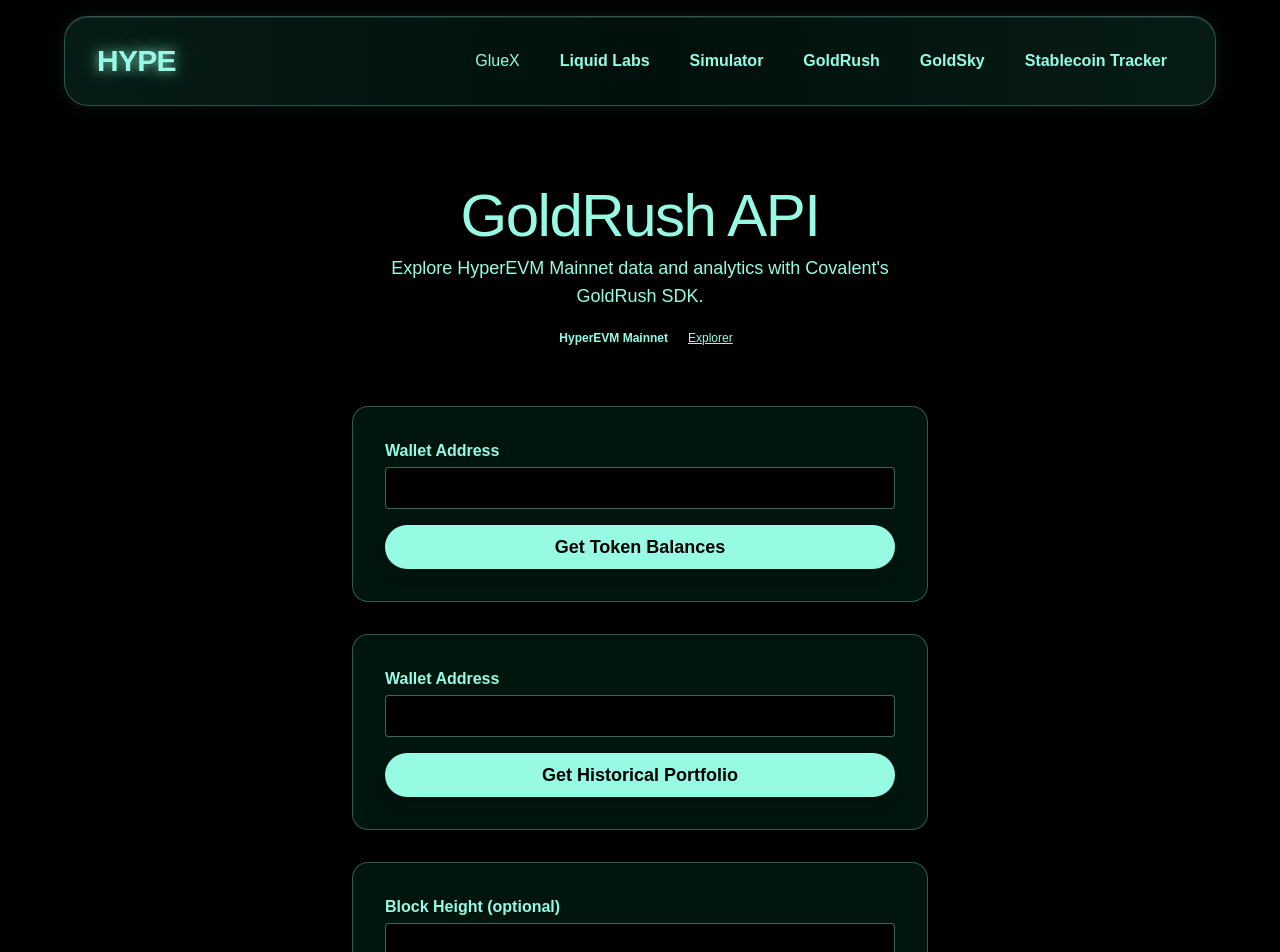
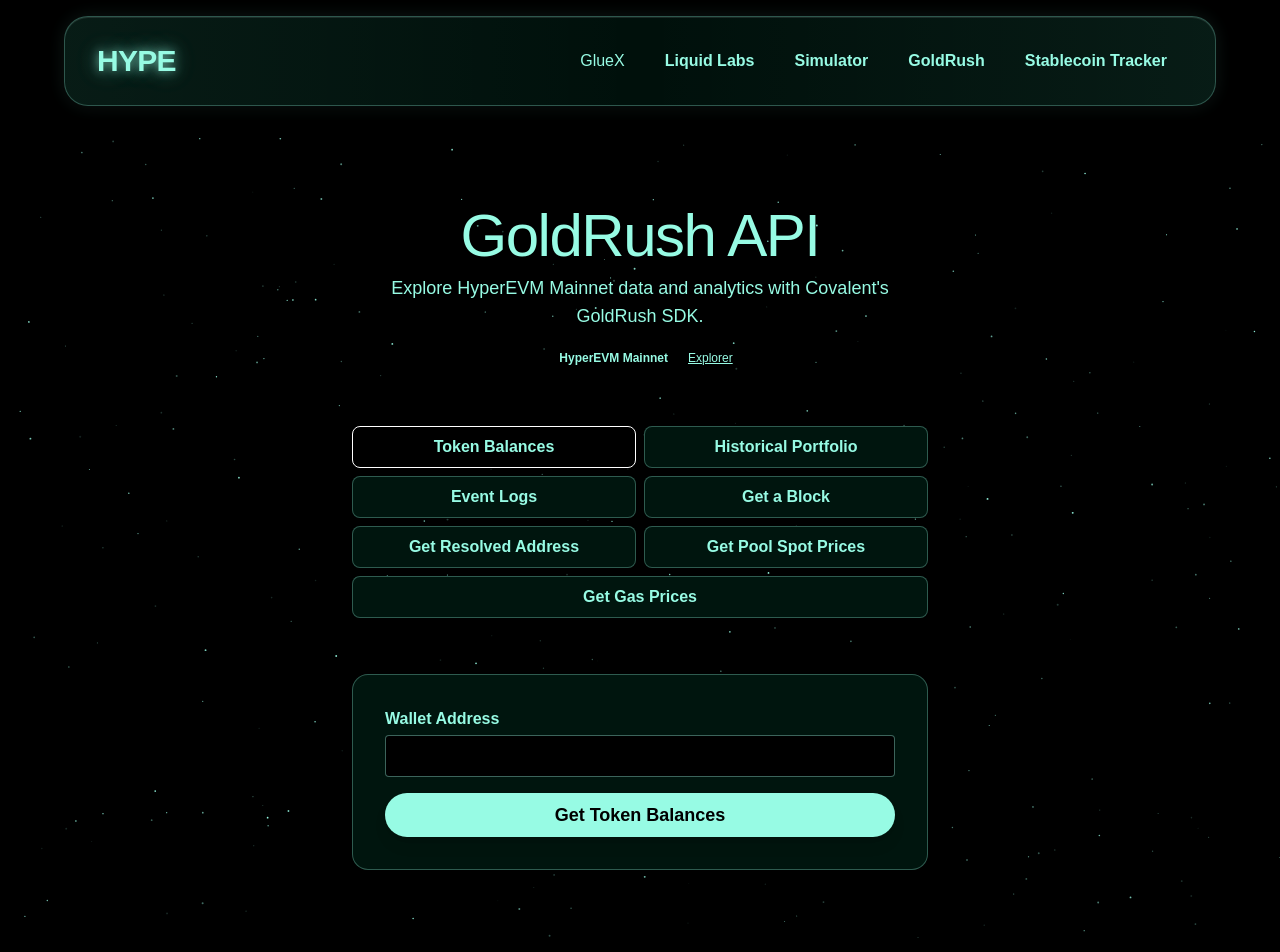
Before and after one commit to ayushsingh82/PulseHYPE, a Next.js app in the folder ui/: page /goldrush in a window 1280 px wide. Shown: the top 952 px of the page. Built offline with nearby package versions, Linux system fonts and the light colour scheme; no server answers.

Commit message:
new alignment

```diff
--- a/ui/src/app/gluex/page.tsx
+++ b/ui/src/app/gluex/page.tsx
@@ -78,6 +78,14 @@
     }
   };
 
+  const [selectedBox, setSelectedBox] = useState(0);
+  const boxTitles = [
+    "Active Protocols",
+    "Historical APY",
+    "Diluted APY",
+    "Exchange Rates"
+  ];
+
   return (
     <div className="min-h-screen bg-black flex flex-col items-center justify-center px-4 py-12 gap-10 relative">
       {/* Background Sparkles */}
@@ -118,7 +126,22 @@
         </motion.p>
       </motion.div>
 
-      {/* Active Protocols */}
+      {/* Toggle Tabs */}
+      <div className="w-full max-w-xl flex gap-2 mb-4 z-10">
+        {boxTitles.map((title, idx) => (
+          <button
+            key={title}
+            onClick={() => setSelectedBox(idx)}
+            className={`flex-1 py-2 rounded-lg font-bold transition-all ${selectedBox === idx ? 'bg-[#97FBE4] text-black' : 'bg-[#00150E] text-[#97FBE4] border border-[#97FBE4]/30'}`}
+          >
+            {title}
+          </button>
+        ))}
+      </div>
+
+      {/* Boxes */}
+      <div className="w-full max-w-xl flex flex-col gap-8 z-10">
+        {selectedBox === 0 && (
           <motion.div
             className="w-full max-w-xl glass-morphism rounded-2xl shadow-2xl p-8 flex flex-col gap-6 relative z-10 card-hover"
             initial={{ opacity: 0, y: 50, scale: 0.9 }}
@@ -177,8 +200,8 @@
               </motion.pre>
             )}
           </motion.div>
-
-      {/* Historical APY */}
+        )}
+        {selectedBox === 1 && (
           <motion.div
             className="w-full max-w-xl glass-morphism rounded-2xl shadow-2xl p-8 flex flex-col gap-6 relative z-10 card-hover"
             initial={{ opacity: 0, y: 50, scale: 0.9 }}
@@ -268,8 +291,8 @@
               </motion.pre>
             )}
           </motion.div>
-
-      {/* Diluted APY */}
+        )}
+        {selectedBox === 2 && (
           <motion.div
             className="w-full max-w-xl glass-morphism rounded-2xl shadow-2xl p-8 flex flex-col gap-6 relative z-10 card-hover"
             initial={{ opacity: 0, y: 50, scale: 0.9 }}
@@ -360,8 +383,8 @@
               </motion.pre>
             )}
           </motion.div>
-
-      {/* Exchange Rates */}
+        )}
+        {selectedBox === 3 && (
           <motion.div
             className="w-full max-w-xl glass-morphism rounded-2xl shadow-2xl p-8 flex flex-col gap-6 relative z-10 card-hover"
             initial={{ opacity: 0, y: 50, scale: 0.9 }}
@@ -451,6 +474,8 @@
               </motion.pre>
             )}
           </motion.div>
+        )}
+      </div>
     </div>
   );
 }
--- a/ui/src/app/goldrush/page.tsx
+++ b/ui/src/app/goldrush/page.tsx
@@ -1,6 +1,7 @@
 "use client";
 import React, { useState } from "react";
 import { motion } from "framer-motion";
+import { SparklesCore } from "../../components/ui/sparkles";
 
 const GOLDRUSH_API_KEY = process.env.NEXT_PUBLIC_GOLDRUSH_API || "";
 const CHAIN_NAME = "hyperevm-mainnet";
@@ -36,7 +37,7 @@
     setLoading("balances"); setError(""); setBalances(null);
     try {
       const client = await getClient();
-      const resp = await client.BalanceService.getTokenBalancesForWalletAddress({ chainName: CHAIN_NAME, walletAddress: balancesWallet });
+      const resp = await client.BalanceService.getTokenBalancesForWalletAddress(CHAIN_NAME, balancesWallet);
       setBalances(resp.data);
     } catch (err: any) {
       setError(err.message || "Unknown error");
@@ -49,7 +50,7 @@
     setLoading("portfolio"); setError(""); setPortfolio(null);
     try {
       const client = await getClient();
-      const resp = await client.BalanceService.getHistoricalPortfolioForWalletAddress({ chainName: CHAIN_NAME, walletAddress: portfolioWallet });
+      const resp = await client.BalanceService.getHistoricalPortfolioForWalletAddress(CHAIN_NAME, portfolioWallet);
       setPortfolio(resp.data);
     } catch (err: any) {
       setError(err.message || "Unknown error");
@@ -77,7 +78,7 @@
     setLoading("block"); setError(""); setBlock(null);
     try {
       const client = await getClient();
-      const resp = await client.BaseService.getBlock({ chainName: CHAIN_NAME, walletAddress: blockWallet });
+      const resp = await client.BaseService.getBlock(CHAIN_NAME, blockWallet);
       setBlock(resp.data);
     } catch (err: any) {
       setError(err.message || "Unknown error");
@@ -90,7 +91,7 @@
     setLoading("resolved"); setError(""); setResolved(null);
     try {
       const client = await getClient();
-      const resp = await client.BaseService.getResolvedAddress({ chainName: CHAIN_NAME, walletAddress: resolvedWallet });
+      const resp = await client.BaseService.getResolvedAddress(CHAIN_NAME, resolvedWallet);
       setResolved(resp.data);
     } catch (err: any) {
       setError(err.message || "Unknown error");
@@ -103,7 +104,7 @@
     setLoading("spotPrices"); setError(""); setSpotPrices(null);
     try {
       const client = await getClient();
-      const resp = await client.PricingService.getPoolSpotPrices({ chainName: CHAIN_NAME, contractAddress: spotPricesContract });
+      const resp = await client.PricingService.getPoolSpotPrices(CHAIN_NAME, spotPricesContract);
       setSpotPrices(resp.data);
     } catch (err: any) {
       setError(err.message || "Unknown error");
@@ -116,7 +117,8 @@
     setLoading("gasPrices"); setError(""); setGasPrices(null);
     try {
       const client = await getClient();
-      const resp = await client.BaseService.getGasPrices({ chainName: CHAIN_NAME, walletAddress: gasWallet });
+      // getGasPrices requires an eventType, default to 'nativetokens'
+      const resp = await client.BaseService.getGasPrices(CHAIN_NAME, 'nativetokens');
       setGasPrices(resp.data);
     } catch (err: any) {
       setError(err.message || "Unknown error");
@@ -126,24 +128,34 @@
   };
 
   // Animation variants
-  const fadeInUp = {
-    hidden: { opacity: 0, y: 40 },
-    visible: (i = 1) => ({
-      opacity: 1,
-      y: 0,
-      transition: {
-        delay: i * 0.15,
-        duration: 0.7,
-        ease: "easeOut"
-      }
-    })
-  };
+  const [selectedBox, setSelectedBox] = useState(0);
+  const boxTitles = [
+    "Token Balances",
+    "Historical Portfolio",
+    "Event Logs",
+    "Get a Block",
+    "Get Resolved Address",
+    "Get Pool Spot Prices",
+    "Get Gas Prices"
+  ];
 
   return (
     <div className="min-h-screen bg-black text-[#97FBE4] flex flex-col items-center justify-center px-4 py-12 gap-10 relative overflow-x-hidden">
+      {/* Dotted Background */}
+      <div className="absolute inset-0 w-full h-full">
+        <SparklesCore
+          id="goldrush-particles"
+          background="transparent"
+          minSize={0.4}
+          maxSize={1.0}
+          particleDensity={50}
+          className="w-full h-full"
+          particleColor="#97FBE4"
+        />
+      </div>
       {/* Top Heading with animation */}
       <motion.div
-        className="w-full max-w-xl mx-auto text-center mb-2"
+        className="w-full max-w-xl mx-auto text-center mb-2 relative z-10"
         initial={{ opacity: 0, y: 40 }}
         animate={{ opacity: 1, y: 0 }}
         transition={{ duration: 0.8 }}
@@ -169,10 +181,23 @@
           <a href={CHAIN_EXPLORER} target="_blank" rel="noopener noreferrer" className="underline text-[#97FBE4]/80 text-xs">Explorer</a>
         </div>
       </motion.div>
+      {/* Toggle Tabs - 2 rows */}
+      <div className="w-full max-w-xl flex flex-wrap gap-2 mb-4 z-10">
+        {boxTitles.map((title, idx) => (
+          <button
+            key={title}
+            onClick={() => setSelectedBox(idx)}
+            className={`flex-1 min-w-[45%] py-2 rounded-lg font-bold transition-all ${selectedBox === idx ? 'bg-black  text-white border border-[#ffffff]' : 'bg-[#00150E] text-[#97FBE4] border border-[#97FBE4]/30'}`}
+            style={{ flexBasis: '48%' }}
+          >
+            {title}
+          </button>
+        ))}
+      </div>
       {/* API Boxes with animation */}
-      <div className="w-full max-w-xl flex flex-col gap-8">
-        {/* Token Balances */}
-        <motion.div className="bg-[#00150E] bg-opacity-80 rounded-2xl shadow-2xl border border-[#97FBE4]/30 p-8 flex flex-col gap-6" variants={fadeInUp} initial="hidden" whileInView="visible" viewport={{ once: true }} custom={1} whileHover={{ scale: 1.02 }}>
+      <div className="w-full max-w-xl flex flex-col gap-8 z-10">
+        {selectedBox === 0 && (
+          <motion.div className="bg-[#00150E] bg-opacity-80 rounded-2xl shadow-2xl border border-[#97FBE4]/30 p-8 flex flex-col gap-6">
             <form onSubmit={handleBalances} className="flex flex-col gap-4">
               <label className="text-[#97FBE4] font-semibold">Wallet Address
                 <input className="w-full mt-1 p-2 rounded bg-black text-white border border-[#97FBE4]/40 focus:outline-none focus:border-[#97FBE4]" value={balancesWallet} onChange={e => setBalancesWallet(e.target.value)} required />
@@ -186,8 +211,9 @@
               <pre className="bg-black text-[#97FBE4] rounded p-4 overflow-x-auto text-xs max-h-96">{JSON.stringify(balances, null, 2)}</pre>
             )}
           </motion.div>
-        {/* Historical Portfolio */}
-        <motion.div className="bg-[#00150E] bg-opacity-80 rounded-2xl shadow-2xl border border-[#97FBE4]/30 p-8 flex flex-col gap-6" variants={fadeInUp} initial="hidden" whileInView="visible" viewport={{ once: true }} custom={2} whileHover={{ scale: 1.02 }}>
+        )}
+        {selectedBox === 1 && (
+          <motion.div className="bg-[#00150E] bg-opacity-80 rounded-2xl shadow-2xl border border-[#97FBE4]/30 p-8 flex flex-col gap-6">
             <form onSubmit={handlePortfolio} className="flex flex-col gap-4">
               <label className="text-[#97FBE4] font-semibold">Wallet Address
                 <input className="w-full mt-1 p-2 rounded bg-black text-white border border-[#97FBE4]/40 focus:outline-none focus:border-[#97FBE4]" value={portfolioWallet} onChange={e => setPortfolioWallet(e.target.value)} required />
@@ -201,8 +227,9 @@
               <pre className="bg-black text-[#97FBE4] rounded p-4 overflow-x-auto text-xs max-h-96">{JSON.stringify(portfolio, null, 2)}</pre>
             )}
           </motion.div>
-        {/* Event Logs */}
-        <motion.div className="bg-[#00150E] bg-opacity-80 rounded-2xl shadow-2xl border border-[#97FBE4]/30 p-8 flex flex-col gap-6" variants={fadeInUp} initial="hidden" whileInView="visible" viewport={{ once: true }} custom={3} whileHover={{ scale: 1.02 }}>
+        )}
+        {selectedBox === 2 && (
+          <motion.div className="bg-[#00150E] bg-opacity-80 rounded-2xl shadow-2xl border border-[#97FBE4]/30 p-8 flex flex-col gap-6">
             <form onSubmit={handleLogs} className="flex flex-col gap-4">
               <label className="text-[#97FBE4] font-semibold">Block Height (optional)
                 <input className="w-full mt-1 p-2 rounded bg-black text-white border border-[#97FBE4]/40 focus:outline-none focus:border-[#97FBE4]" value={logsBlockHeight} onChange={e => setLogsBlockHeight(e.target.value)} />
@@ -216,8 +243,9 @@
               <pre className="bg-black text-[#97FBE4] rounded p-4 overflow-x-auto text-xs max-h-96">{JSON.stringify(logs, null, 2)}</pre>
             )}
           </motion.div>
-        {/* Get a Block */}
-        <motion.div className="bg-[#00150E] bg-opacity-80 rounded-2xl shadow-2xl border border-[#97FBE4]/30 p-8 flex flex-col gap-6" variants={fadeInUp} initial="hidden" whileInView="visible" viewport={{ once: true }} custom={4} whileHover={{ scale: 1.02 }}>
+        )}
+        {selectedBox === 3 && (
+          <motion.div className="bg-[#00150E] bg-opacity-80 rounded-2xl shadow-2xl border border-[#97FBE4]/30 p-8 flex flex-col gap-6">
             <form onSubmit={handleBlock} className="flex flex-col gap-4">
               <label className="text-[#97FBE4] font-semibold">Wallet Address (for Block)
                 <input className="w-full mt-1 p-2 rounded bg-black text-white border border-[#97FBE4]/40 focus:outline-none focus:border-[#97FBE4]" value={blockWallet} onChange={e => setBlockWallet(e.target.value)} required />
@@ -231,8 +259,9 @@
               <pre className="bg-black text-[#97FBE4] rounded p-4 overflow-x-auto text-xs max-h-96">{JSON.stringify(block, null, 2)}</pre>
             )}
           </motion.div>
-        {/* Get Resolved Address */}
-        <motion.div className="bg-[#00150E] bg-opacity-80 rounded-2xl shadow-2xl border border-[#97FBE4]/30 p-8 flex flex-col gap-6" variants={fadeInUp} initial="hidden" whileInView="visible" viewport={{ once: true }} custom={5} whileHover={{ scale: 1.02 }}>
+        )}
+        {selectedBox === 4 && (
+          <motion.div className="bg-[#00150E] bg-opacity-80 rounded-2xl shadow-2xl border border-[#97FBE4]/30 p-8 flex flex-col gap-6">
             <form onSubmit={handleResolved} className="flex flex-col gap-4">
               <label className="text-[#97FBE4] font-semibold">Wallet Address (for Resolved Address)
                 <input className="w-full mt-1 p-2 rounded bg-black text-white border border-[#97FBE4]/40 focus:outline-none focus:border-[#97FBE4]" value={resolvedWallet} onChange={e => setResolvedWallet(e.target.value)} required />
@@ -246,8 +275,9 @@
               <pre className="bg-black text-[#97FBE4] rounded p-4 overflow-x-auto text-xs max-h-96">{JSON.stringify(resolved, null, 2)}</pre>
             )}
           </motion.div>
-        {/* Get Pool Spot Prices */}
-        <motion.div className="bg-[#00150E] bg-opacity-80 rounded-2xl shadow-2xl border border-[#97FBE4]/30 p-8 flex flex-col gap-6" variants={fadeInUp} initial="hidden" whileInView="visible" viewport={{ once: true }} custom={6} whileHover={{ scale: 1.02 }}>
+        )}
+        {selectedBox === 5 && (
+          <motion.div className="bg-[#00150E] bg-opacity-80 rounded-2xl shadow-2xl border border-[#97FBE4]/30 p-8 flex flex-col gap-6">
             <form onSubmit={handleSpotPrices} className="flex flex-col gap-4">
               <label className="text-[#97FBE4] font-semibold">Contract Address (for Spot Prices)
                 <input className="w-full mt-1 p-2 rounded bg-black text-white border border-[#97FBE4]/40 focus:outline-none focus:border-[#97FBE4]" value={spotPricesContract} onChange={e => setSpotPricesContract(e.target.value)} required />
@@ -261,8 +291,9 @@
               <pre className="bg-black text-[#97FBE4] rounded p-4 overflow-x-auto text-xs max-h-96">{JSON.stringify(spotPrices, null, 2)}</pre>
             )}
           </motion.div>
-        {/* Get Gas Prices */}
-        <motion.div className="bg-[#00150E] bg-opacity-80 rounded-2xl shadow-2xl border border-[#97FBE4]/30 p-8 flex flex-col gap-6" variants={fadeInUp} initial="hidden" whileInView="visible" viewport={{ once: true }} custom={7} whileHover={{ scale: 1.02 }}>
+        )}
+        {selectedBox === 6 && (
+          <motion.div className="bg-[#00150E] bg-opacity-80 rounded-2xl shadow-2xl border border-[#97FBE4]/30 p-8 flex flex-col gap-6">
             <form onSubmit={handleGasPrices} className="flex flex-col gap-4">
               <label className="text-[#97FBE4] font-semibold">Wallet Address (for Gas Prices)
                 <input className="w-full mt-1 p-2 rounded bg-black text-white border border-[#97FBE4]/40 focus:outline-none focus:border-[#97FBE4]" value={gasWallet} onChange={e => setGasWallet(e.target.value)} required />
@@ -276,6 +307,7 @@
               <pre className="bg-black text-[#97FBE4] rounded p-4 overflow-x-auto text-xs max-h-96">{JSON.stringify(gasPrices, null, 2)}</pre>
             )}
           </motion.div>
+        )}
       </div>
     </div>
   );
--- a/ui/src/app/liquidlabs/page.tsx
+++ b/ui/src/app/liquidlabs/page.tsx
@@ -98,6 +98,14 @@
     }
   };
 
+  const [selectedBox, setSelectedBox] = useState(0);
+  const boxTitles = [
+    "Route API Demo",
+    "Find Pools",
+    "Token List",
+    "Token Balances"
+  ];
+
   return (
     <div className="min-h-screen bg-black flex flex-col items-center justify-center px-4 py-12 gap-10 relative">
       {/* Background Sparkles */}
@@ -138,7 +146,22 @@
         </motion.p>
       </motion.div>
 
-      {/* Route API Demo */}
+      {/* Toggle Tabs */}
+      <div className="w-full max-w-xl flex gap-2 mb-4 z-10">
+        {boxTitles.map((title, idx) => (
+          <button
+            key={title}
+            onClick={() => setSelectedBox(idx)}
+            className={`flex-1 py-2 rounded-lg font-bold transition-all ${selectedBox === idx ? 'bg-[#97FBE4] text-black' : 'bg-[#00150E] text-[#97FBE4] border border-[#97FBE4]/30'}`}
+          >
+            {title}
+          </button>
+        ))}
+      </div>
+
+      {/* Boxes */}
+      <div className="w-full max-w-xl flex flex-col gap-8 z-10">
+        {selectedBox === 0 && (
           <motion.div
             className="w-full max-w-xl glass-morphism rounded-2xl shadow-2xl p-8 flex flex-col gap-6 relative z-10 card-hover"
             initial={{ opacity: 0, y: 50, scale: 0.9 }}
@@ -230,8 +253,8 @@
               </motion.pre>
             )}
           </motion.div>
-
-      {/* Find Pools Section */}
+        )}
+        {selectedBox === 1 && (
           <motion.div
             className="w-full max-w-xl glass-morphism rounded-2xl shadow-2xl p-8 flex flex-col gap-6 relative z-10 card-hover"
             initial={{ opacity: 0, y: 50, scale: 0.9 }}
@@ -319,8 +342,8 @@
               </motion.pre>
             )}
           </motion.div>
-
-      {/* Token List Section */}
+        )}
+        {selectedBox === 2 && (
           <motion.div
             className="w-full max-w-xl glass-morphism rounded-2xl shadow-2xl p-8 flex flex-col gap-6 relative z-10 card-hover"
             initial={{ opacity: 0, y: 50, scale: 0.9 }}
@@ -410,8 +433,8 @@
               </motion.pre>
             )}
           </motion.div>
-
-      {/* Token Balances Section */}
+        )}
+        {selectedBox === 3 && (
           <motion.div
             className="w-full max-w-xl glass-morphism rounded-2xl shadow-2xl p-8 flex flex-col gap-6 relative z-10 card-hover"
             initial={{ opacity: 0, y: 50, scale: 0.9 }}
@@ -493,6 +516,8 @@
               </motion.pre>
             )}
           </motion.div>
+        )}
+      </div>
     </div>
   );
 }
--- a/ui/src/components/Navbar.tsx
+++ b/ui/src/components/Navbar.tsx
@@ -50,13 +50,6 @@
             <div className="absolute inset-0 bg-gradient-to-r from-[#FFD700]/0 to-[#FFD700]/15 opacity-0 group-hover:opacity-100 transition-opacity duration-300 rounded-xl"></div>
           </Link>
 
-          <Link
-            href="/goldsky"
-            className="nav-link text-[#87CEEB] font-semibold hover:text-white transition-all duration-300 px-4 py-3 rounded-xl hover:bg-[#87CEEB]/15 hover:scale-105 hover:shadow-lg hover:shadow-[#87CEEB]/25 relative group"
-          >
-            <span className="relative z-10">GoldSky</span>
-            <div className="absolute inset-0 bg-gradient-to-r from-[#87CEEB]/0 to-[#87CEEB]/15 opacity-0 group-hover:opacity-100 transition-opacity duration-300 rounded-xl"></div>
-          </Link>
 
           <Link
             href="/stablecoin-tracker"
```
Lines whose indentation alone changed are shown as unchanged.
